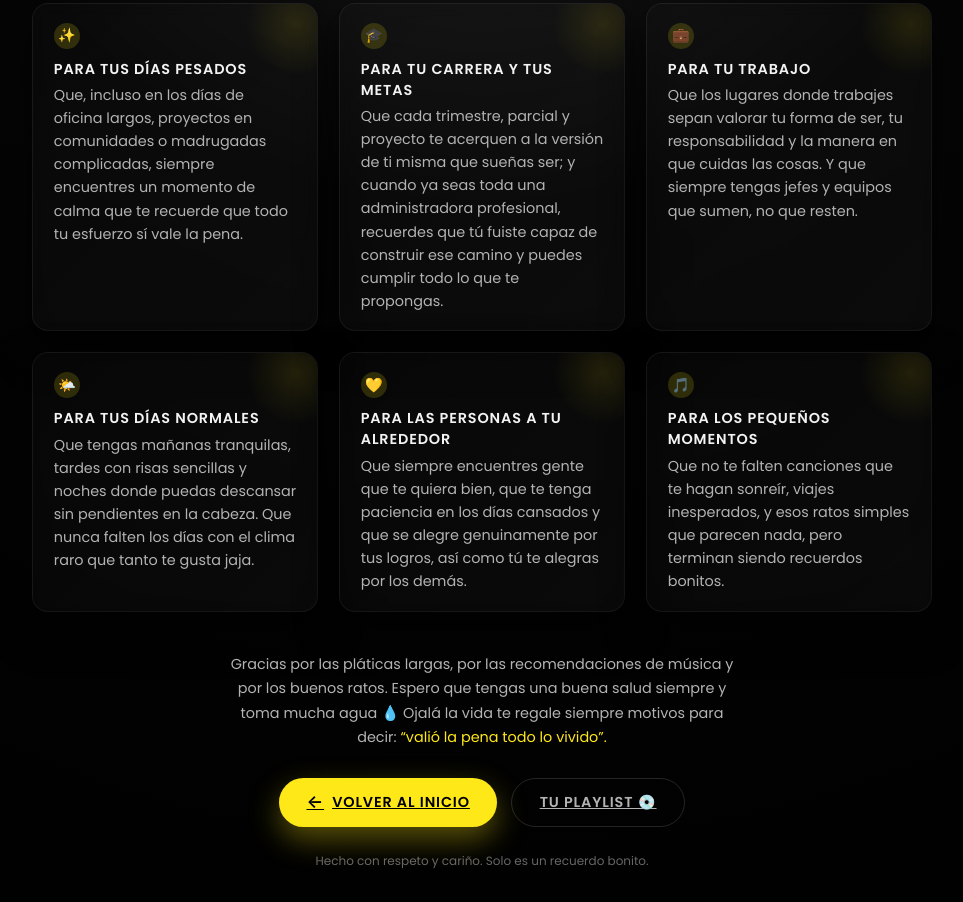
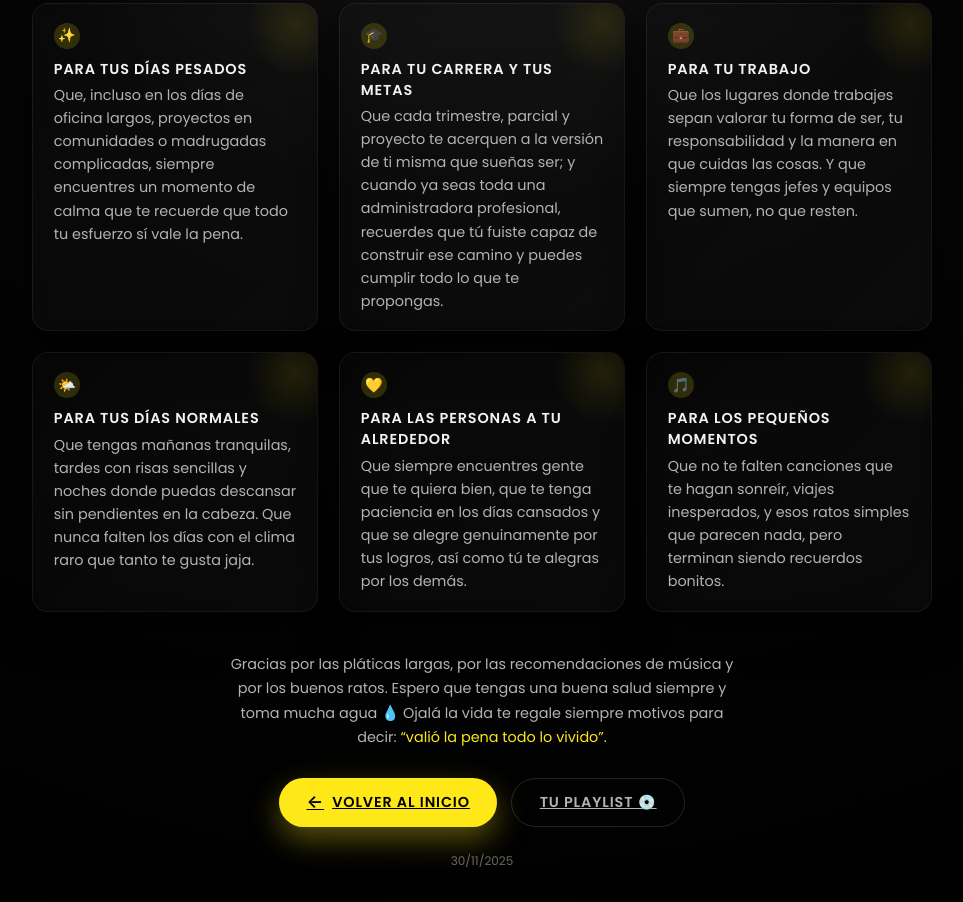
Before and after one commit to Jimenez2001/KL, a plain HTML site: page DESEOS.html in a window 1280 px wide. Shown: the part 358-1260 px from the top of the page, without its empty margins (158-1121 px from the left). Drawn offline with Linux system fonts and the light colour scheme.

Commit message:
Fecha en el footer de los deseos

```diff
--- a/DESEOS.html
+++ b/DESEOS.html
@@ -388,7 +388,7 @@
         </main>
 
         <footer>
-            Hecho con respeto y cariño. Solo es un recuerdo bonito.
+            30/11/2025
         </footer>
     </div>
 </body>
```
